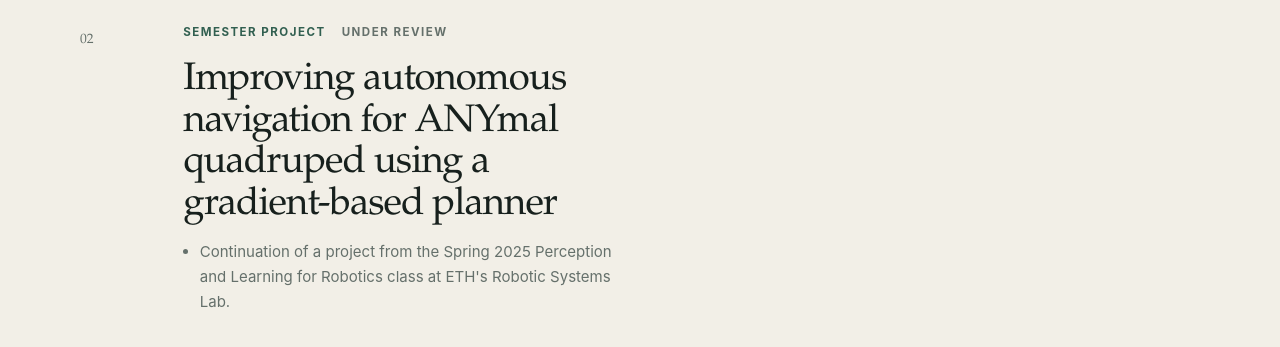
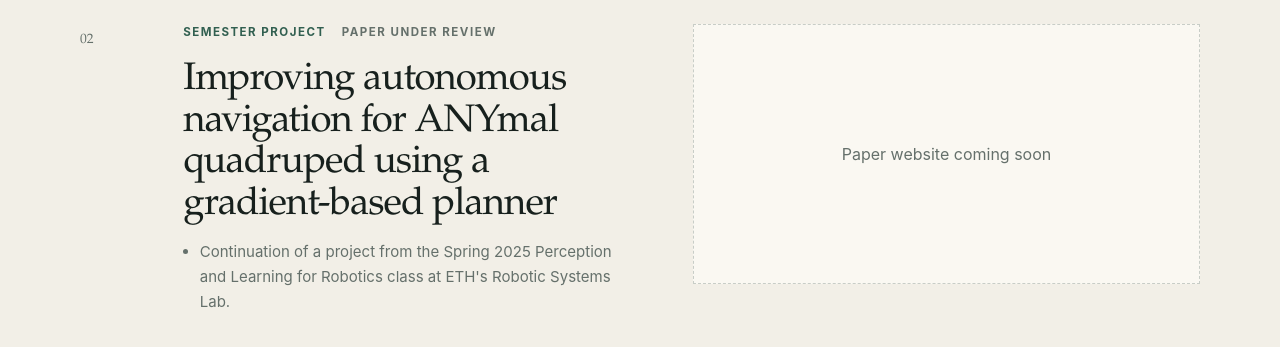
Before and after one commit to acpoll/acpoll.github.io, a Jekyll site: the page built from index.html, in a window 1280 px wide and 1400 px high, scrolled down 1295 px, cut to the strip 236-601 px from the top of the window. Shown: the top 347 px of the strip. Built offline with Jekyll 4.4.1, drawn with Linux system fonts in a browser that asks for light colours.

Commit message:
add placeholder for paper website

```diff
--- a/_data/projects.yml
+++ b/_data/projects.yml
@@ -20,8 +20,9 @@
   order: 10
   title: Improving autonomous navigation for ANYmal quadruped using a gradient-based planner
   label: Semester Project
-  status: Under review
+  status: Paper under review
   featured: true
+  media_placeholder: Paper website coming soon
   summary:
     - Continuation of a project from the Spring 2025 Perception and Learning for Robotics class at ETH's Robotic Systems Lab.
 
--- a/_includes/project-card.html
+++ b/_includes/project-card.html
@@ -54,5 +54,7 @@
         {% endif %}
       {% endfor %}
     </div>
+  {% elsif project.media_placeholder %}
+    <div class="project__media project__media--placeholder">{{ project.media_placeholder | escape }}</div>
   {% endif %}
 </article>
--- a/assets/css/main.css
+++ b/assets/css/main.css
@@ -322,6 +322,15 @@ h3 {
   grid-template-columns: 1fr 1fr;
   gap: 2px;
   background: var(--paper);
+}
+
+.project__media--placeholder {
+  place-items: center;
+  padding: 32px;
+  border: 1px dashed var(--line);
+  background: var(--paper-bright);
+  color: var(--muted);
+  text-align: center;
 }
 
 .project__media a {
```
